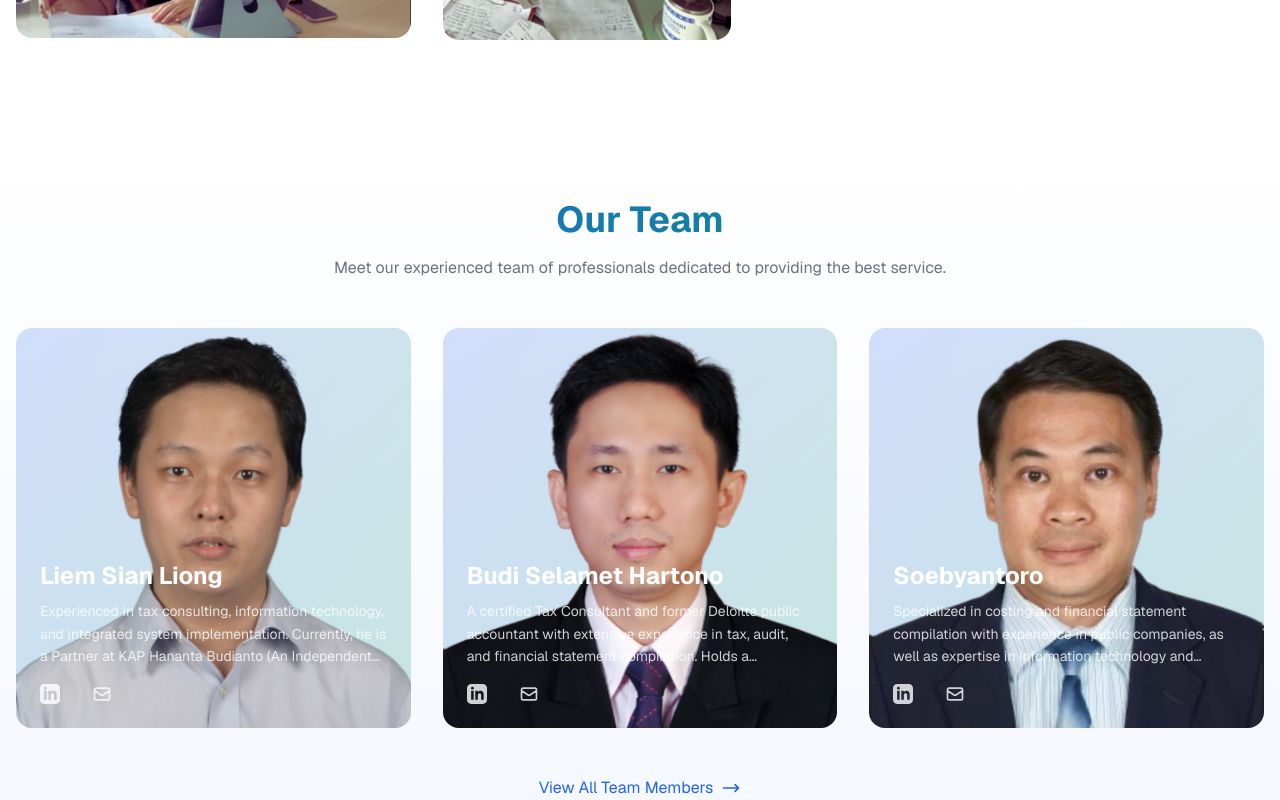
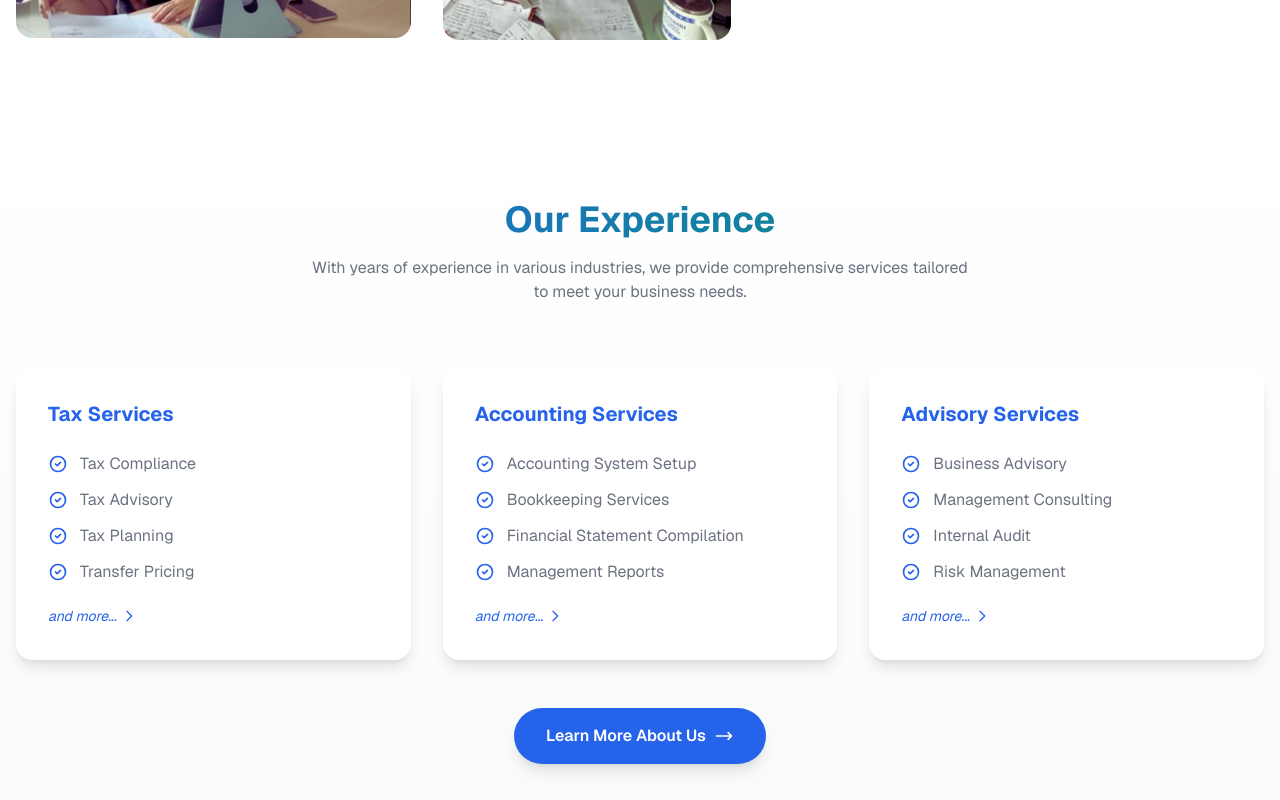
Before and after one commit to m0pLD/Website, a Next.js app: page / in a window 1280 px wide. Shown: the part 1360-2160 px from the top of the page. Built offline with nearby package versions, Linux system fonts and the light colour scheme.

Commit message:
update sebelum deploy

```diff
--- a/app/about/page.tsx
+++ b/app/about/page.tsx
@@ -340,7 +340,7 @@ export default function AboutPage() {
         </section>
 
         {/* Experience Section */}
-        <section className="py-20 bg-gradient-to-b from-white to-primary/5">
+        <section id="experience" className="py-20 scroll-mt-20">
           <div className="container mx-auto px-4">
             <motion.div
               initial={{ opacity: 0, y: 10 }}
--- a/app/page.tsx
+++ b/app/page.tsx
@@ -8,6 +8,7 @@ import WhyChooseUs from "@/components/WhyChooseUs";
 import Location from "@/components/Location";
 import OurTeam from "@/components/OurTeam";
 import JoinCompanies from "@/components/JoinCompanies";
+import OurExperience from "@/components/OurExperience";
 import { motion, useScroll, useSpring } from "framer-motion";
 import { useLanguage } from "@/contexts/LanguageContext";
 
@@ -76,6 +77,15 @@ export default function Home() {
           viewport={{ once: true, margin: "-100px" }}
           transition={{ type: "spring", bounce: 0.4 }}
         >
+          <OurExperience />
+        </motion.div>
+
+        <motion.div
+          variants={itemVariants}
+          whileInView={{ opacity: 1, y: 0, scale: 1 }}
+          viewport={{ once: true, margin: "-100px" }}
+          transition={{ type: "spring", bounce: 0.4 }}
+        >
           <OurTeam />
         </motion.div>
 
--- /dev/null
+++ b/components/OurExperience.tsx
@@ -0,0 +1,163 @@
+"use client";
+import { motion } from "framer-motion";
+import { useLanguage } from "@/contexts/LanguageContext";
+import Link from "next/link";
+
+const experiences = [
+  {
+    title: "Tax Services",
+    items: [
+      "Tax Compliance",
+      "Tax Advisory",
+      "Tax Planning",
+      "Transfer Pricing",
+    ],
+  },
+  {
+    title: "Accounting Services",
+    items: [
+      "Accounting System Setup",
+      "Bookkeeping Services",
+      "Financial Statement Compilation",
+      "Management Reports",
+    ],
+  },
+  {
+    title: "Advisory Services",
+    items: [
+      "Business Advisory",
+      "Management Consulting",
+      "Internal Audit",
+      "Risk Management",
+    ],
+  },
+];
+
+export default function OurExperience() {
+  const { t } = useLanguage();
+
+  return (
+    <section className="py-20 bg-gradient-to-b from-white to-gray-50">
+      <div className="container mx-auto px-4">
+        <motion.div
+          initial={{ opacity: 0, y: 20 }}
+          whileInView={{ opacity: 1, y: 0 }}
+          viewport={{ once: true }}
+          transition={{ duration: 0.8 }}
+          className="text-center mb-16"
+        >
+          <h2 className="text-3xl md:text-4xl font-bold mb-4 gradient-text">
+            Our Experience
+          </h2>
+          <p className="text-muted max-w-2xl mx-auto">
+            With years of experience in various industries, we provide
+            comprehensive services tailored to meet your business needs.
+          </p>
+        </motion.div>
+
+        <div className="grid grid-cols-1 md:grid-cols-3 gap-8 mb-12">
+          {experiences.map((category, index) => (
+            <motion.div
+              key={category.title}
+              initial={{ opacity: 0, y: 20 }}
+              whileInView={{ opacity: 1, y: 0 }}
+              viewport={{ once: true }}
+              transition={{ duration: 0.5, delay: index * 0.2 }}
+              className="bg-white rounded-2xl p-8 shadow-lg hover:shadow-xl transition-shadow"
+            >
+              <h3 className="text-xl font-bold mb-6 text-primary">
+                {category.title}
+              </h3>
+              <ul className="space-y-3">
+                {category.items.map((item, itemIndex) => (
+                  <motion.li
+                    key={item}
+                    initial={{ opacity: 0, x: -20 }}
+                    whileInView={{ opacity: 1, x: 0 }}
+                    viewport={{ once: true }}
+                    transition={{
+                      duration: 0.5,
+                      delay: index * 0.1 + itemIndex * 0.1,
+                    }}
+                    className="flex items-center text-muted"
+                  >
+                    <svg
+                      className="w-5 h-5 text-primary mr-3 flex-shrink-0"
+                      fill="none"
+                      stroke="currentColor"
+                      viewBox="0 0 24 24"
+                    >
+                      <path
+                        strokeLinecap="round"
+                        strokeLinejoin="round"
+                        strokeWidth={2}
+                        d="M9 12l2 2 4-4m6 2a9 9 0 11-18 0 9 9 0 0118 0z"
+                      />
+                    </svg>
+                    {item}
+                  </motion.li>
+                ))}
+                <motion.li
+                  initial={{ opacity: 0 }}
+                  whileInView={{ opacity: 1 }}
+                  viewport={{ once: true }}
+                  transition={{ duration: 0.5, delay: index * 0.1 + 4 * 0.1 }}
+                  className="pt-2"
+                >
+                  <Link
+                    href="/about#experience"
+                    className="inline-flex items-center text-primary hover:text-primary-dark transition-colors group"
+                  >
+                    <span className="italic text-sm">and more...</span>
+                    <svg
+                      className="w-4 h-4 ml-1 group-hover:translate-x-1 transition-transform"
+                      fill="none"
+                      stroke="currentColor"
+                      viewBox="0 0 24 24"
+                    >
+                      <path
+                        strokeLinecap="round"
+                        strokeLinejoin="round"
+                        strokeWidth={2}
+                        d="M9 5l7 7-7 7"
+                      />
+                    </svg>
+                  </Link>
+                </motion.li>
+              </ul>
+            </motion.div>
+          ))}
+        </div>
+
+        {/* Learn More Button */}
+        <motion.div
+          initial={{ opacity: 0, y: 20 }}
+          whileInView={{ opacity: 1, y: 0 }}
+          viewport={{ once: true }}
+          transition={{ duration: 0.8, delay: 0.6 }}
+          className="text-center"
+        >
+          <Link
+            href="/about#experience"
+            className="inline-flex items-center px-8 py-4 bg-primary text-white rounded-full font-semibold hover:bg-primary-dark transition-all duration-300 group shadow-lg hover:shadow-xl"
+          >
+            Learn More About Us
+            <svg
+              className="w-5 h-5 ml-2 group-hover:translate-x-1 transition-transform"
+              fill="none"
+              stroke="currentColor"
+              viewBox="0 0 24 24"
+            >
+              <path
+                strokeLinecap="round"
+                strokeLinejoin="round"
+                strokeWidth={2}
+                d="M17 8l4 4m0 0l-4 4m4-4H3"
+              />
+            </svg>
+          </Link>
+        </motion.div>
+      </div>
+    </section>
+  );
+}
```
Also changed, not shown: components/Location.tsx (+68 -17 lines).
